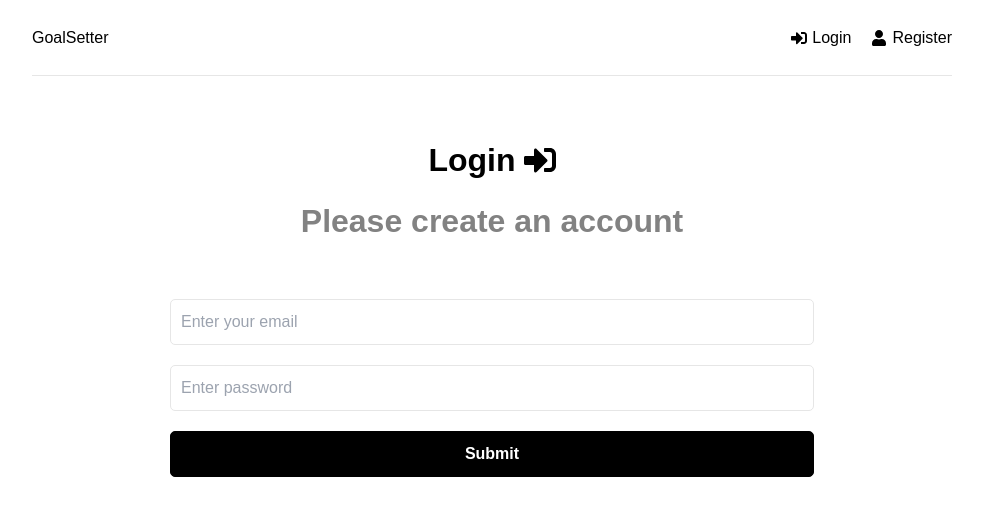
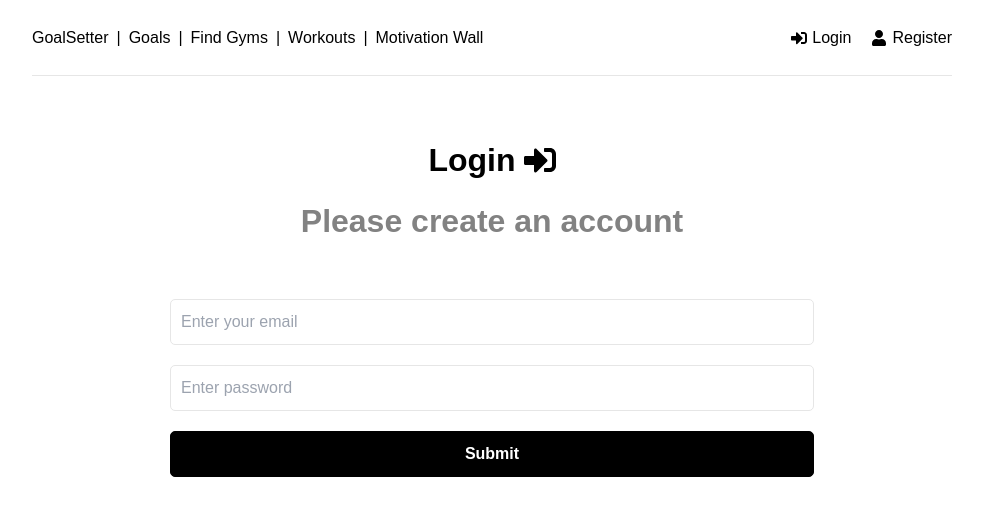
Before and after one commit to steeevin88/cs157a_final, a React (Create React App) app in the folder frontend/: page /login in a window 1280 px wide. Shown: the top 516 px of the page, without its empty margins (148-1131 px from the left). Built offline with nearby package versions, Linux system fonts and the light colour scheme.

Commit message:
added routes + links to new pages

```diff
--- a/frontend/src/App.js
+++ b/frontend/src/App.js
@@ -18,6 +18,10 @@ function App() {
             <Route path='/login' element={<Login />} />
             <Route path='/register' element={<Register />} />
             <Route path='/exercise/:id' element={<Exercise />} />
+            <Route path='/goals' element={<h1>Goals</h1>} />
+            <Route path='/gyms' element={<h1>Find Gyms</h1>} />
+            <Route path='/workouts' element={<h1>Workouts</h1>} />
+            <Route path='/motivation' element={<h1>Motivation Wall</h1>} />
           </Routes>
         </div>
       </Router>
--- a/frontend/src/components/Header.jsx
+++ b/frontend/src/components/Header.jsx
@@ -15,8 +15,12 @@ function Header() {
     }
   return (
     <header className='header'>
-        <div className='logo'>
-            <Link to='/'>GoalSetter</Link>
+        <div className='flex gap-2 logo'>
+            <Link to='/'>GoalSetter</Link>|
+            <Link to='/goals'>Goals</Link>|
+            <Link to='/gyms'>Find Gyms</Link>|
+            <Link to='/workouts'>Workouts</Link>|
+            <Link to='/motivation'>Motivation Wall</Link>
         </div>
         <ul>
             { user ? (
```
